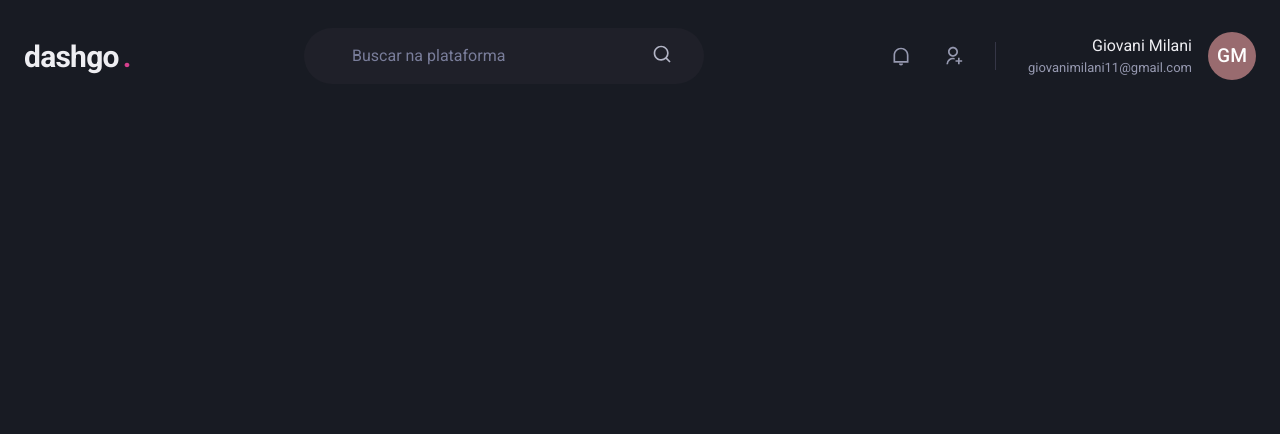
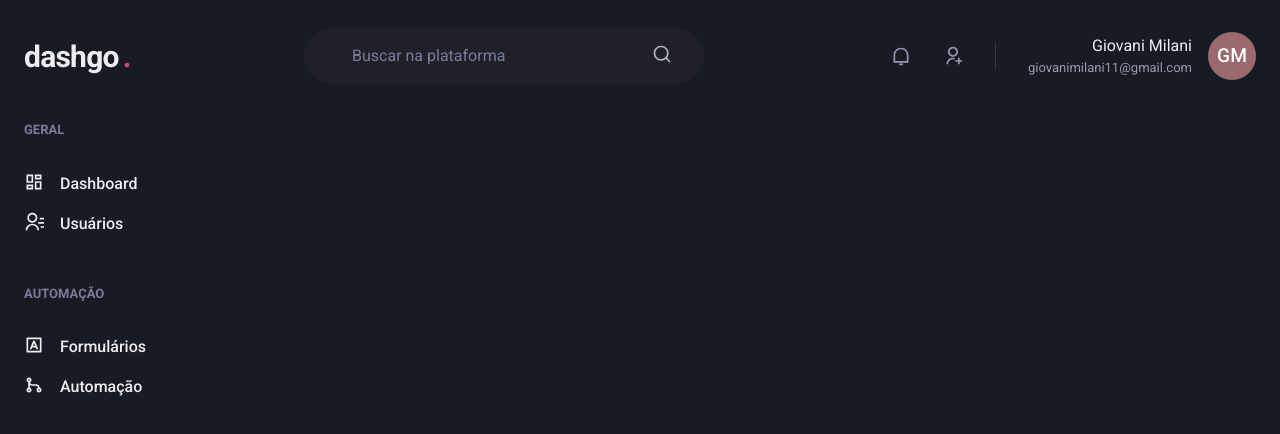
Before and after one commit to GiovaniHMilani/dashgo-ignite, a Next.js app: page /dashboard in a window 1280 px wide. Shown: the top 434 px of the page. Built offline with nearby package versions, Linux system fonts and the light colour scheme.

Commit message:
feat: create sidebard component and add to dashboard page

```diff
--- /dev/null
+++ b/src/components/Sidebar.tsx
@@ -0,0 +1,41 @@
+import { Box, Stack, Text, Link, Icon } from "@chakra-ui/react";
+import { RiContactsLine, RiDashboardLine, RiGitMergeLine, RiInputMethodLine } from "react-icons/ri";
+
+export function Sidebar() {
+  return (
+    <Box as="aside" w="64" mr="8">
+      <Stack spacing="12" align="flex-start">
+        <Box>
+          <Text fontWeight="bold" color="gray.400" fontSize="small">
+            GERAL
+          </Text>
+          <Stack spacing="4" mt="8" align="stretch">
+            <Link display="flex" align="center">
+              <Icon as={RiDashboardLine} fontSize="20" />
+              <Text ml="4" fontWeight="medium">Dashboard</Text>
+            </Link>
+            <Link display="flex" align="center">
+              <Icon as={RiContactsLine} fontSize="20" />
+              <Text ml="4" fontWeight="medium">Usuários</Text>
+            </Link>
+          </Stack>
+        </Box>
+        <Box>
+          <Text fontWeight="bold" color="gray.400" fontSize="small">
+            AUTOMAÇÃO
+          </Text>
+          <Stack spacing="4" mt="8" align="stretch">
+            <Link display="flex" align="center">
+              <Icon as={RiInputMethodLine} fontSize="20" />
+              <Text ml="4" fontWeight="medium">Formulários</Text>
+            </Link>
+            <Link display="flex" align="center">
+              <Icon as={RiGitMergeLine} fontSize="20" />
+              <Text ml="4" fontWeight="medium">Automação</Text>
+            </Link>
+          </Stack>
+        </Box>
+      </Stack>
+    </Box>
+  );
+}
--- a/src/pages/dashboard.tsx
+++ b/src/pages/dashboard.tsx
@@ -1,8 +1,24 @@
 import { Flex } from "@chakra-ui/react";
 import { Header } from "../components/Header";
+import { Sidebar } from "../components/Sidebar";
 
 export default function Dashboard() {
   return(
-    <Header />
+    <Flex
+      direction="column"
+      h="100vh"
+    >
+      <Header />
+
+      <Flex
+        w="100%"
+        my="6"
+        maxWidth={1480}
+        mx="auto"
+        px="6"
+      >
+        <Sidebar />
+      </Flex>
+    </Flex>
   );
 }
```
